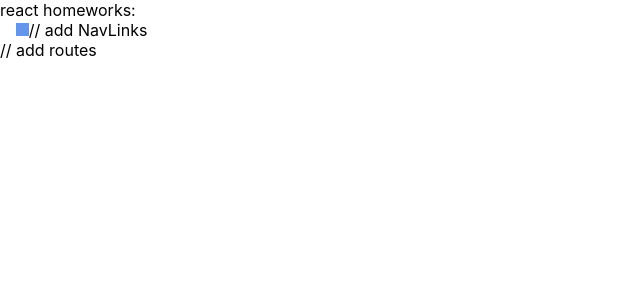
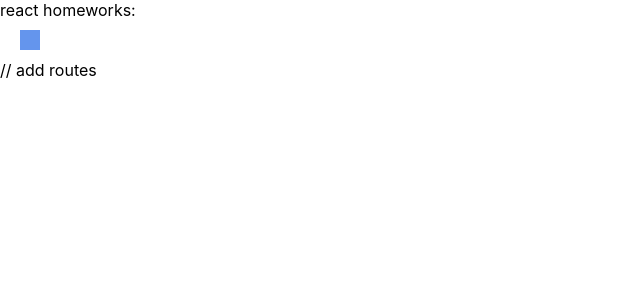
Before and after one commit to EgorKirillov/HomeWork, a React (Create React App) app: page / in a window 1280 px wide. Shown: the top 300 px of the page, without its empty margins (0-640 px from the left). Built offline with nearby package versions, Linux system fonts and the light colour scheme.

Commit message:
5 homework, work after mentor

```diff
--- a/src/p2-homeworks/h5/Header.module.css
+++ b/src/p2-homeworks/h5/Header.module.css
@@ -1,54 +1,21 @@
-/*
-.navLinkClass  {
-    margin-left: 1em;
-    !*background: red;*!
-    color: cornflowerblue;
-}
-.conteiner {
-    display: none;
-}
-.openlinks {
-    margin-left: 1em;
-    width: 0.8em;
-    height: 0.8em;
-    background-color: cornflowerblue;
-    display: inline-block;
+.link{
+    margin: 10px;
 }
 
-div:hover > div,
-div:focus-within > div
-{
-    display: inline-block;
-
+.conteiner {
+    display: flex;
+    transition: 300ms;
+    transform: translate(-240px);
 }
 
-*/
-
-
-
-/*li {*/
-/*    color: #fff;*/
-/*    background: darkorange;*/
-/*      float: left;*/
-
-
-/*    transition-duration: 0.5s;*/
-/*}*/
-/*
-
- li ul {
-    display: none;
+.conteiner:hover{
+    transition-duration: 300ms;
+    transform: translate(0);
 }
 
- li:hover > ul,
- li:focus-within > ul, !* this is the line we add *!
- li ul:hover {
-    !*visibility: visible;*!
-    !*opacity: 1;*!
-    display: block;
+.block{
+    margin: 10px;
+    width: 20px;
+    height: 20px;
+    background-color: cornflowerblue;
 }
-
-ul li ul li {
-    !*clear: both;*!
-    !*width: 100%;*!
-}*/
--- a/src/p2-homeworks/h5/Header.tsx
+++ b/src/p2-homeworks/h5/Header.tsx
@@ -5,65 +5,13 @@ import s from "./Header.module.css"
 
 function Header() {
 
-    const [display, setDisplay] = useState("none")
-
-    const conteiner = {
-        display: `${display}`,
-        animation: '2.5s forwards',
-        color: "cornflowerblue",
-        // ':hover': {
-        //     backgroundColor: 'green',
-        // }
-    }
-
-    const navStyle = {
-        marginLeft: "1em",
-        color: "cornflowerblue",
-    }
-
-    const openlinks = {
-        marginLeft: "1em",
-        width: "0.8em",
-        height: "0.8em",
-        backgroundColor: "cornflowerblue",
-        display: "inline-block",
-    }
-
-    const onMouseEnterHandler = () => {
-        setDisplay("inline-block")
-    }
-    const onMouseLeaveHendler = () => {
-        setDisplay("none")
-    }
-
-    // div:hover > .conteiner,
-    //     div:focus-within > .conteiner
-    // {
-    //     display: inline-block;
-    //
-    // }
-
-
     return (
-        <>
-            <div style={{float: "left"}} onMouseEnter={onMouseEnterHandler} onMouseLeave={onMouseLeaveHendler}>
-                <div style={conteiner}>
-                    <NavLink
-                        style={navStyle}                //{isActive => "navLinkClass" + (!isActive ? " navLinkClass" : "")}
-                        to="/preJunior">
-                        Pre-Junior
-                    </NavLink>
-                    <NavLink style={navStyle} to="/Junior">Junior</NavLink>
-                    <NavLink style={navStyle} to="/Junior+">Junior +</NavLink>
-
+                <div className={s.conteiner}>
+                    <NavLink className={s.link} to="/preJunior">Pre-Junior</NavLink>
+                    <NavLink className={s.link} to="/Junior">Junior</NavLink>
+                    <NavLink className={s.link} to="/Junior+">Junior +</NavLink>
+                    <div className={s.block}></div>
                 </div>
-                <div style={openlinks}>  </div>
-            </div>
-
-            // add NavLinks
-
-
-        </>
     )
 }
 
```
